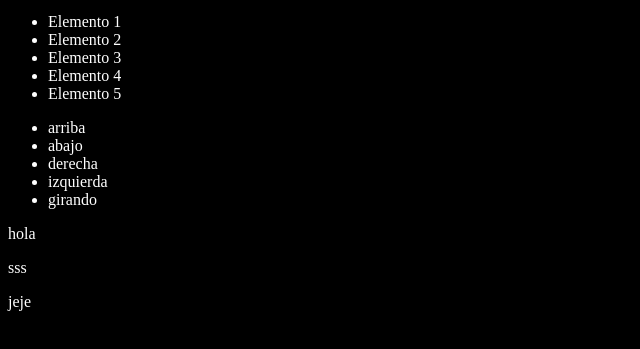
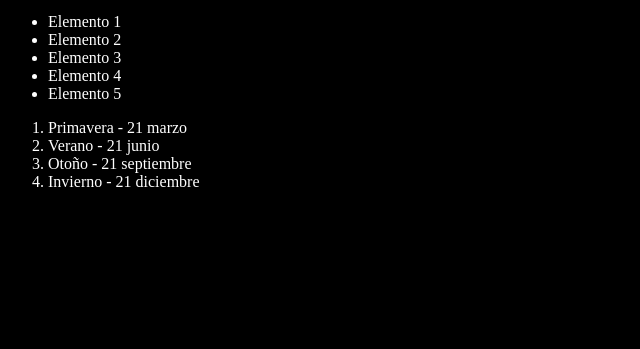
Before and after one commit to jofrevalentini/youtube-git, a plain HTML site: page index.html in a window 1280 px wide. Shown: the part 101-450 px from the top of the page, without its empty margins (0-640 px from the left). Drawn offline with Linux system fonts and the light colour scheme.

Commit message:
Agregando estaciones del año con fecha de inicio

```diff
--- a/index.html
+++ b/index.html
@@ -25,17 +25,14 @@
 
 
     </ul>
+    <ol>
+        <li>Primavera - 21 marzo</li>
+        <li>Verano - 21 junio</li>
+        <li>Otoño - 21 septiembre</li>
+        <li>Invierno - 21 diciembre</li>
+    </ol>
 
-    <ul>
-        <li>arriba</li>
-        <li>abajo</li>
-        <li>derecha</li>
-        <li>izquierda</li>
-        <li>girando</li>
-    </ul>
-    <p>hola</p>
-    <p>sss</p>
-    <p>jeje</p>
+
     <script src="index.js"></script>
 
 </body>
```
